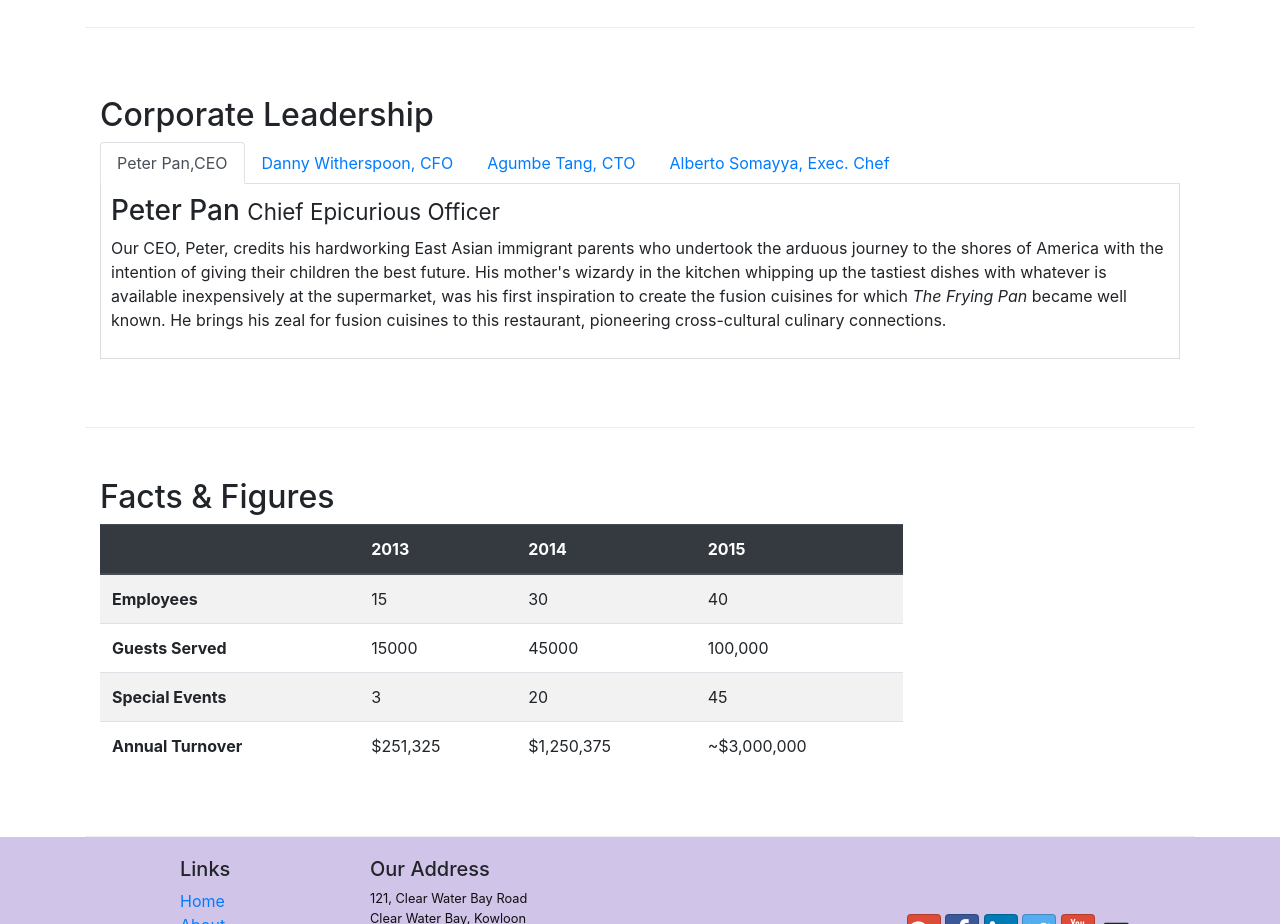
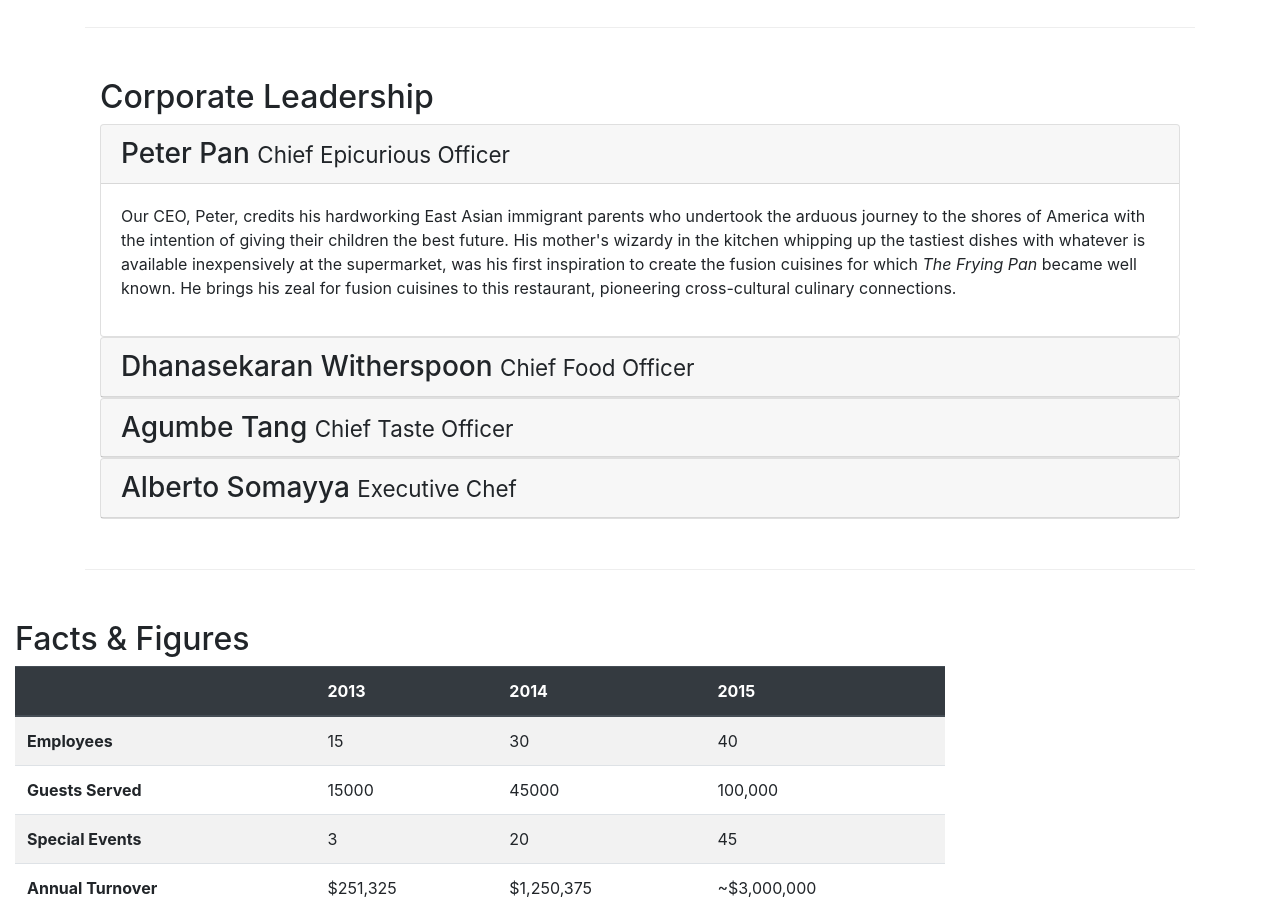
Before and after one commit to Deek9399/Bootstrap, a website: page aboutus.html in a window 1280 px wide. Shown: the part 880-1804 px from the top of the page. Drawn offline with nearby package versions, Linux system fonts and the light colour scheme.

Commit message:
added accordion in about us page

```diff
--- a/aboutus.html
+++ b/aboutus.html
@@ -159,89 +159,97 @@
       <div class="row row-content align-items-center">
         <div class="col-12 col-sm-12 col-md-12">
           <h2>Corporate Leadership</h2>
-          <ul class="nav nav-tabs">
-            <li class="nav-item">
-              <a
-                class="nav-link active"
-                href="#peter"
-                role="tab"
-                data-toggle="tab"
-              >
-                Peter Pan,CEO
+
+          <div id="accordion">
+              <div class="card">
+              <div class="card-header" role="tab" id="peterhead">
+              <h3 class="mb-0">
+                  <a data-toggle="collapse" data-target="#peter">
+                  Peter Pan <small>Chief Epicurious Officer</small>
                   </a>
-            </li>
-            <li class="nav-item">
-              <a class="nav-link" href="#danny" role="tab" data-toggle="tab"
-                >Danny Witherspoon, CFO</a
-              >
-            </li>
-            <li class="nav-item">
-              <a class="nav-link" href="#agumbe" role="tab" data-toggle="tab"
-                >Agumbe Tang, CTO</a
-              >
-            </li>
-            <li class="nav-item">
-              <a class="nav-link" href="#alberto" role="tab" data-toggle="tab"
-                >Alberto Somayya, Exec. Chef</a
-              >
-            </li>
-          </ul>
-          <div class="tab-content">
-            <div role="tabpanel" class="tab-pane fade show active" id="peter">
-              <h3>Peter Pan <small>Chief Epicurious Officer</small></h3>
+              </h3>
+              </div>
+              <div class="collapse show" id="peter" data-parent="#accordion">
+                  <div class="card-body">
                       <p class="d-none d-sm-block">
                         Our CEO, Peter, credits his hardworking East Asian immigrant
                     parents who undertook the arduous journey to the shores of
                     America with the intention of giving their children the best
                     future. His mother's wizardy in the kitchen whipping up the
-                tastiest dishes with whatever is available inexpensively at the
-                supermarket, was his first inspiration to create the fusion
-                cuisines for which
-                <em>The Frying Pan</em> became well known. He brings his zeal
-                for fusion cuisines to this restaurant, pioneering
+                    tastiest dishes with whatever is available inexpensively at
+                    the supermarket, was his first inspiration to create the
+                    fusion cuisines for which
+                    <em>The Frying Pan</em> became well known. He brings his
+                    zeal for fusion cuisines to this restaurant, pioneering
                     cross-cultural culinary connections.
                       </p>
                   </div>
-            <div role="tabpanel" class="tab-pane fade" id="danny">
-              <h3>
+              </div>
+          </div>
+          <div class="card">
+            <div class="card-header" role="tab" id="dannyhead">
+            <h3 class="mb-0">
+                <a class="collapsed" data-toggle="collapse" data-target="#danny">
                 Dhanasekaran Witherspoon <small>Chief Food Officer</small>
+                </a>
             </h3>
-              <p class="d-none d-sm-block">
-                Our CFO, Danny, as he is affectionately referred to by his
+        </div>
+        <div class="collapse" id="danny" data-parent="#accordion">
+            <div class="card-body">
+                <p class="d-none d-sm-block"> Our CFO, Danny, as he is affectionately referred to by his
                   colleagues, comes from a long established family tradition in
                   farming and produce. His experiences growing up on a farm in the
                   Australian outback gave him great appreciation for varieties of
                   food sources. As he puts it in his own words,
-                <em
-                  >Everything that runs, wins, and everything that stays,
-                  pays!</em
-                >
-              </p>
+                  <em>
+                  Everything that runs, wins, and everything that stays,
+                  pays!</em></em></p>
             </div>
-            <div role="tabpanel" class="tab-pane fade" id="agumbe">
-              <h3>Agumbe Tang <small>Chief Taste Officer</small></h3>
-              <p class="d-none d-sm-block">
-                Blessed with the most discerning gustatory sense, Agumbe, our
+        </div>
+    </div>
+    <div class="card">
+            <div class="card-header" role="tab" id="agumbehead">
+            <h3 class="mb-0">
+                <a class="collapsed" data-toggle="collapse" data-target="#agumbe">
+                Agumbe Tang <small>Chief Taste Officer</small>
+                </a>
+            </h3>
+        </div>
+        <div class="collapse" id="agumbe" data-parent="#accordion">
+            <div class="card-body">
+                <p class="d-none d-sm-block">Blessed with the most discerning gustatory sense, Agumbe, our
                   CTO, personally ensures that every dish that we serve meets his
                   exacting tastes. Our chefs dread the tongue lashing that ensues
                   if their dish does not meet his exacting standards. He lives by
                   his motto,
-                <em>You click only if you survive my lick.</em>
-              </p>
+                  <em>You click only if you survive my lick.</em></p>
             </div>
-            <div role="tabpanel" class="tab-pane fade" id="alberto">
-              <h3>Alberto Somayya <small>Executive Chef</small></h3>
-              <p class="d-none d-sm-block">
-                Award winning three-star Michelin chef with wide International
+        </div>
+    </div>
+    <div class="card">
+            <div class="card-header" role="tab" id="albertohead">
+            <h3 class="mb-0">
+                <a class="collapsed" data-toggle="collapse" data-target="#alberto">
+                Alberto Somayya <small>Executive Chef</small>
+                </a>
+            </h3>
+        </div>
+        <div class="collapse" id="alberto" data-parent="#accordion">
+            <div class="card-body">
+                <p class="d-none d-sm-block">Award winning three-star Michelin chef with wide International
                   experience having worked closely with whos-who in the culinary
                   world, he specializes in creating mouthwatering Indo-Italian
                   fusion experiences. He says,
                   <em
                     >Put together the cuisines from the two craziest cultures, and
                     you get a winning hit! Amma Mia!</em
-                >
-              </p>
+                  ></p>
             </div>
+        </div>
+    </div>
+    </div>
+
+
           </div>
         </div>
       </div>
```
Lines whose indentation alone changed are shown as unchanged.
